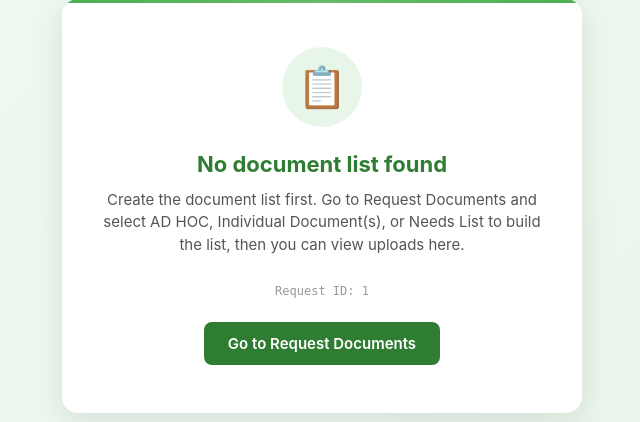
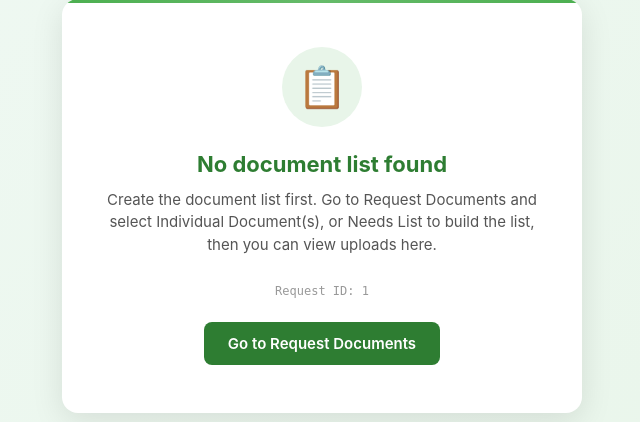
Before and after one commit to Rojin4455/Brian-needs-list-project, a Django app: page /1/request/admin/uploads/ in a window 1280 px wide. Shown: the part 194-616 px from the top of the page, without its empty margins (318-958 px from the left). Run offline with Django 5.2, Linux system fonts and the light colour scheme; data that the repository does not hold is empty.

Commit message:
ad hoc removed

```diff
--- a/documents/templates/documents/admin_user_uploads.html
+++ b/documents/templates/documents/admin_user_uploads.html
@@ -387,7 +387,7 @@
         <div class="content">
             <div id="alert-container"></div>
 
-            <div class="section">
+            <!-- <div class="section">
                 <div class="section-title" onclick="toggleSection(this)">
                     <span>AD HOC Documents</span>
                 </div>
@@ -440,7 +440,7 @@
                 <div class="empty-state" style="padding: 20px; text-align: center; color: #999;">No documents in this section</div>
             {% endif %}
                 </div>
-            </div>
+            </div> -->
 
             <div class="section">
                 <div class="section-title" onclick="toggleSection(this)">
--- a/documents/templates/documents/request_not_found.html
+++ b/documents/templates/documents/request_not_found.html
@@ -86,7 +86,7 @@
         {% if is_user_facing %}
         <p class="message">The document list hasn't been sent yet. Please wait for the sender to create it, or share the link below with them so they can set it up.</p>
         {% else %}
-        <p class="message">Create the document list first. Go to Request Documents and select AD HOC, Individual Document(s), or Needs List to build the list, then you can view uploads here.</p>
+        <p class="message">Create the document list first. Go to Request Documents and select Individual Document(s), or Needs List to build the list, then you can view uploads here.</p>
         {% endif %}
         {% if request_id %}
         <div class="request-id">Request ID: {{ request_id }}</div>
--- a/documents/templates/documents/user_documents_view.html
+++ b/documents/templates/documents/user_documents_view.html
@@ -370,7 +370,7 @@
                 {% endfor %}
             {% endwith %}
 
-            <div class="section">
+            <!-- <div class="section">
                 <div class="section-title" onclick="toggleSection(this)">
                     <span>AD HOC Documents</span>
                 </div>
@@ -417,7 +417,7 @@
                 <div class="empty-state" style="padding: 20px; text-align: center; color: #999;">No documents in this section</div>
             {% endif %}
                 </div>
-            </div>
+            </div> -->
 
             <div class="section">
                 <div class="section-title" onclick="toggleSection(this)">
```
